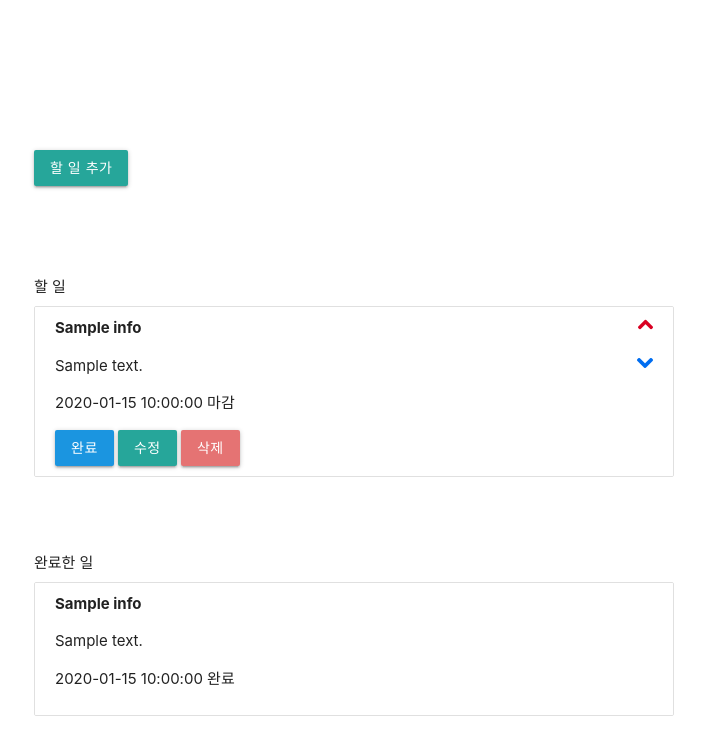
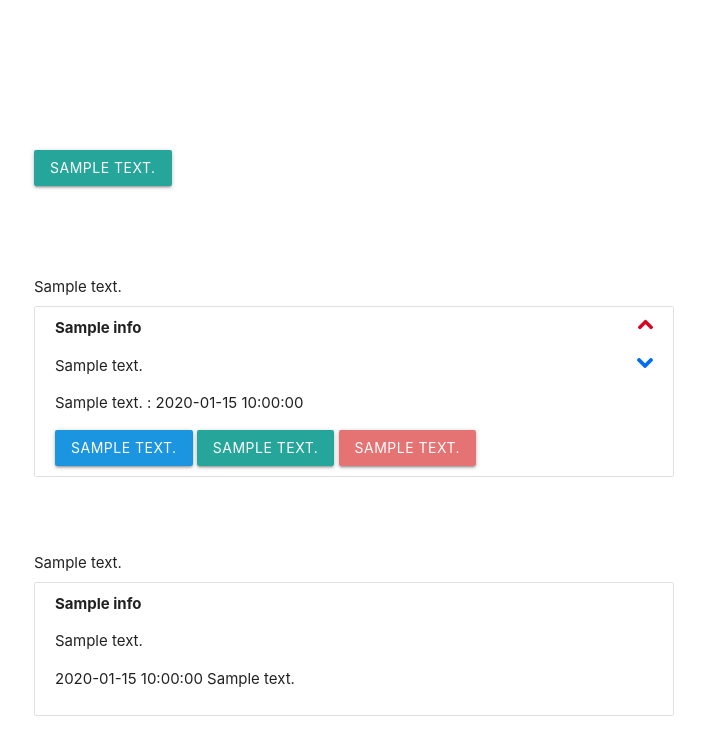
Before and after one commit to 97dawn/todo-web, a Flask app: template templates/main.html in a window 1280 px wide. Shown: the top 755 px of the page, without its empty margins (286-991 px from the left). Run offline with Flask 2, Linux system fonts and the light colour scheme; the template is opened without the code that fills it: most values are stand-ins (such as "Sample title", 1, 10 or a date in 2020).

Commit message:
Add language localization

```diff
--- a/app.py
+++ b/app.py
@@ -1,9 +1,10 @@
 from flask import Flask, render_template, request
 from datetime import datetime
 import json, os, pytz, pygeoip,traceback
-from lib import reboot, getLists, convertStringtoDate, convertDatetoString
+from lib import reboot, getLists, convertStringtoDate, convertDatetoString, getTextsByLang
 
 app = Flask(__name__)
+gi = pygeoip.GeoIP('GeoLiteCity.dat')
 # mode: 0 -> nothing, 1 -> edit, 2 -> add
 
 @app.route('/')
@@ -87,7 +88,7 @@ def done(id):
     with open(todoFileName, 'w') as f:
         json.dump(newTodos, f)
     # update done Todo with time
-    gi = pygeoip.GeoIP('GeoLiteCity.dat')
+    global gi
     data = gi.record_by_addr(request.remote_addr)
     local_time = pytz.timezone(data['time_zone'])
     time = datetime.utcnow().replace(microsecond=0).replace(tzinfo=pytz.utc)
@@ -104,7 +105,10 @@ def done(id):
 def readyToAdd():
     ip = request.remote_addr
     todos, dones = getLists(ip)
-    return render_template('main.html', todos=todos, dones=dones, mode=2, makeForm=True)
+    global gi
+    data = gi.record_by_addr(ip)
+    texts = getTextsByLang(data['time_zone'])
+    return render_template('main.html', todos=todos, dones=dones, mode=2, makeForm=True, texts=texts)
 
 @app.route('/edit/<int:id>')
 def edit(id):
@@ -120,7 +124,10 @@ def edit(id):
     else:
         info['due_date'] = ''
     todos, dones = getLists(ip)
-    return render_template('main.html', todos=todos, dones=dones, mode=1, makeForm=True, info=info)
+    global gi
+    data = gi.record_by_addr(ip)
+    texts = getTextsByLang(data['time_zone'])
+    return render_template('main.html', todos=todos, dones=dones, mode=1, makeForm=True, info=info, texts=texts)
 
 @app.route('/modify/<int:id>', methods=['GET'])
 def modify(id):
--- a/static/js/main.js
+++ b/static/js/main.js
@@ -2,13 +2,6 @@ document.addEventListener("DOMContentLoaded", function(event) {
   let options = document.getElementById('options');
   var elems = document.querySelectorAll('.datepicker');
   var instances = M.Datepicker.init(elems, options);
-  document.getElementById('add_button').addEventListener('click', function(){
-    document.getElementById('submit_button').addEventListener('click', function(){
-      if (!document.getElementById('title').value | !document.getElementById('content').value){
-        alert('모든 값을 입력해주세요');
-      }
-    });
-  });
 });
 function removeAlert(close){
   close.parentNode.parentNode.removeChild(close.parentNode);
--- a/templates/main.html
+++ b/templates/main.html
@@ -13,15 +13,15 @@
                         {% for title in alerts %}
                                 <div class="alert">
                                         <a onclick="removeAlert(this)">&times;</a>
-                                        마감 기한이 지났습니다 : {{title}}
+                                        {{texts[0]}} : {{title}}
                                 </div>
                         {% endfor %}
                         {% if mode%}
-                                <a href='/' class="waves-effect waves-light btn" id="cancel_button">취소</a>
-                                <a href='/readyToAdd' class="waves-effect waves-light btn" id="add_button" style="display: none">할 일 추가</a>
+                                <a href='/' class="waves-effect waves-light btn" id="cancel_button">{{texts[1]}}</a>
+                                <a href='/readyToAdd' class="waves-effect waves-light btn" id="add_button" style="display: none">{{texts[2]}}</a>
                         {% else %}
-                                <a href='/' class="waves-effect waves-light btn" id="cancel_button" style="display:none;">취소</a>
-                                <a href='/readyToAdd' class="waves-effect waves-light btn" id="add_button">할 일 추가</a>
+                                <a href='/' class="waves-effect waves-light btn" id="cancel_button" style="display:none;">{{texts[1]}}</a>
+                                <a href='/readyToAdd' class="waves-effect waves-light btn" id="add_button">{{texts[2]}}</a>
                         {% endif %}
                         {% if makeForm %}
                         <div class="row">
@@ -37,7 +37,7 @@
                                                         {% else %}
                                                         <textarea name="title" id="title" class="materialize-textarea"></textarea>
                                                         {% endif %}
-                                                        <label for="title">제목</label>
+                                                        <label for="title">{{texts[3]}}</label>
                                                 </div>
                                         </div>
                                         <div class="row">
@@ -47,52 +47,52 @@
                                                         {% else %}
                                                         <textarea name="content" id="content" class="materialize-textarea"></textarea>
                                                         {% endif %}
-                                                        <label for="content">내용</label>
+                                                        <label for="content">{{texts[4]}}</label>
                                                 </div>
                                         </div>
                                         {% if mode == 1 %}
                                         <div class="row">
                                                 <div class="input-field col s12">
                                                         <input type="text" onkeypress="keypress(event)" class="datepicker" name="due_date" value="{{info['due_date']}}">
-                                                        <label for="content">마감 시간</label>
+                                                        <label for="content">{{texts[5]}}</label>
                                                 </div>
                                         </div>
                                         {% endif %}
-                                        <input type = "submit" class="waves-effect waves-light btn" id="submit_button" value="제출"/>
+                                        <input type = "submit" class="waves-effect waves-light btn" id="submit_button" value="{{texts[6]}}"/>
                                 </form>
                         </div>
                         {% endif %}
                 </div>
 
                 <div class="list" id="todos">
-                        <span>할 일</span>
+                        <span>{{texts[7]}}</span>
                         <ul class="collection">
                                 {% for info in todos %}
                                         <li class="collection-item">
                                                 <span style="font-weight:bold;" class="title">{{info['title']}}
-                                                        <a href="/up/{{info['id']}}" title="우선순위 올림"><img alt="우선순위 올림" src="../static/img/up.png"/></a>
+                                                        <a href="/up/{{info['id']}}" title="{{texts[8]}}"><img src="../static/img/up.png"/></a>
                                                 </span>
                                                 <p>{{info['content']}}
-                                                        <a href="/down/{{info['id']}}" title="우선순위 내림"><img alt="우선순위 내림" src="../static/img/down.png"/></a>
+                                                        <a href="/down/{{info['id']}}" title="{{texts[9]}}"><img src="../static/img/down.png"/></a>
                                                 </p>
                                                 {% if info['due_date'] %}
-                                                        <p>{{info['due_date']}} 마감</p>
+                                                        <p>{{texts[5]}} : {{info['due_date']}}</p>
                                                 {% endif%}
-                                                <a class="waves-effect waves-light btn" href="/done/{{info['id']}}" id="done_button">완료</a>
-                                                <a class="waves-effect waves-light btn" href="/edit/{{info['id']}}" id="edit_button">수정</a>
-                                                <a class="waves-effect waves-light btn" href="/remove/{{info['id']}}" id="remove_button">삭제</a>
+                                                <a class="waves-effect waves-light btn" href="/done/{{info['id']}}" id="done_button">{{texts[10]}}</a>
+                                                <a class="waves-effect waves-light btn" href="/edit/{{info['id']}}" id="edit_button">{{texts[11]}}</a>
+                                                <a class="waves-effect waves-light btn" href="/remove/{{info['id']}}" id="remove_button">{{texts[12]}}</a>
                                         </li>
                                 {% endfor %}
                         </ul>
                 </div>
                 <div class="list" id="dones">
-                        <span>완료한 일</span>
+                        <span>{{texts[13]}}</span>
                         <ul class="collection">
                                 {% for info in dones %}
                                         <li class="collection-item">
                                                 <span style="font-weight:bold;" class="title">{{info['title']}}</span>
                                                 <p>{{info['content']}}</p>
-                                                <p>{{info['due_date']}} 완료</p>
+                                                <p>{{info['due_date']}} {{texts[10]}}</p>
                                         </li>
                                 {% endfor %}
                         </ul>
```
Also changed, not shown: lib.py (+8 -1 lines).
